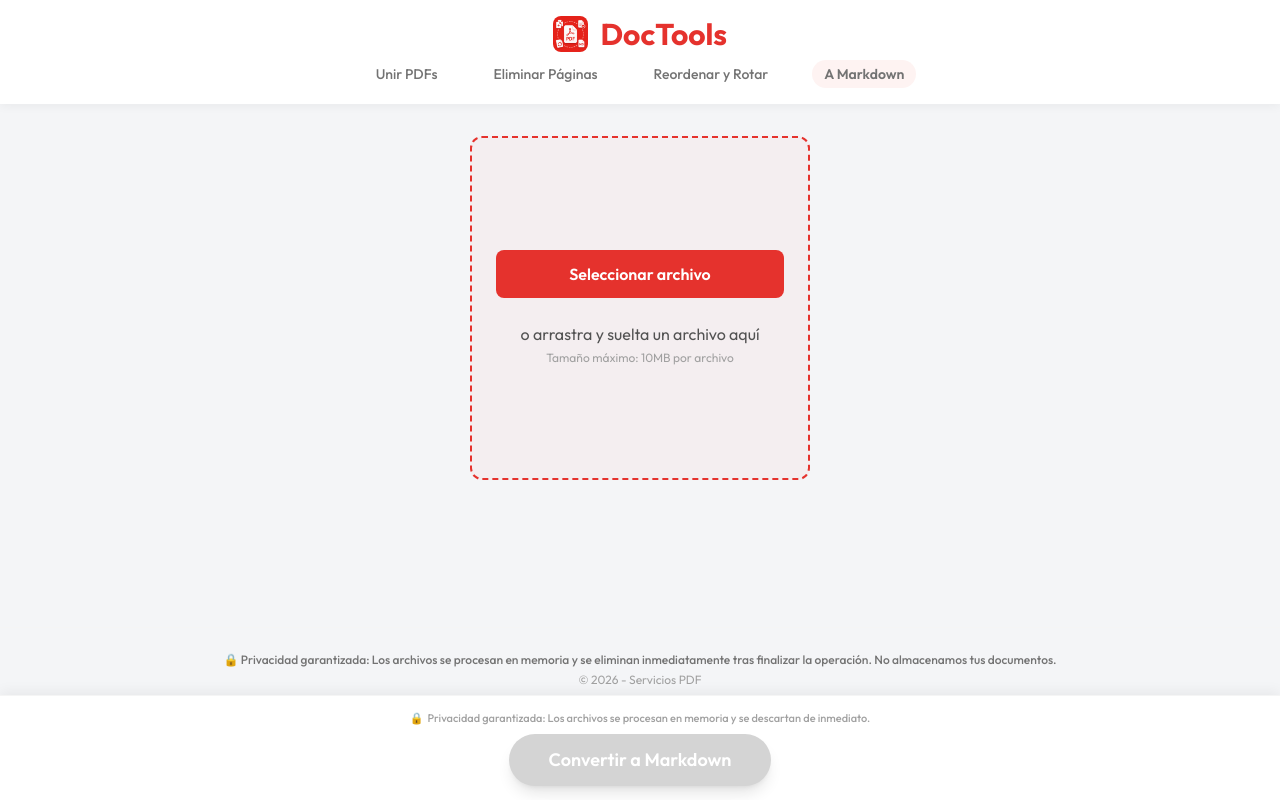
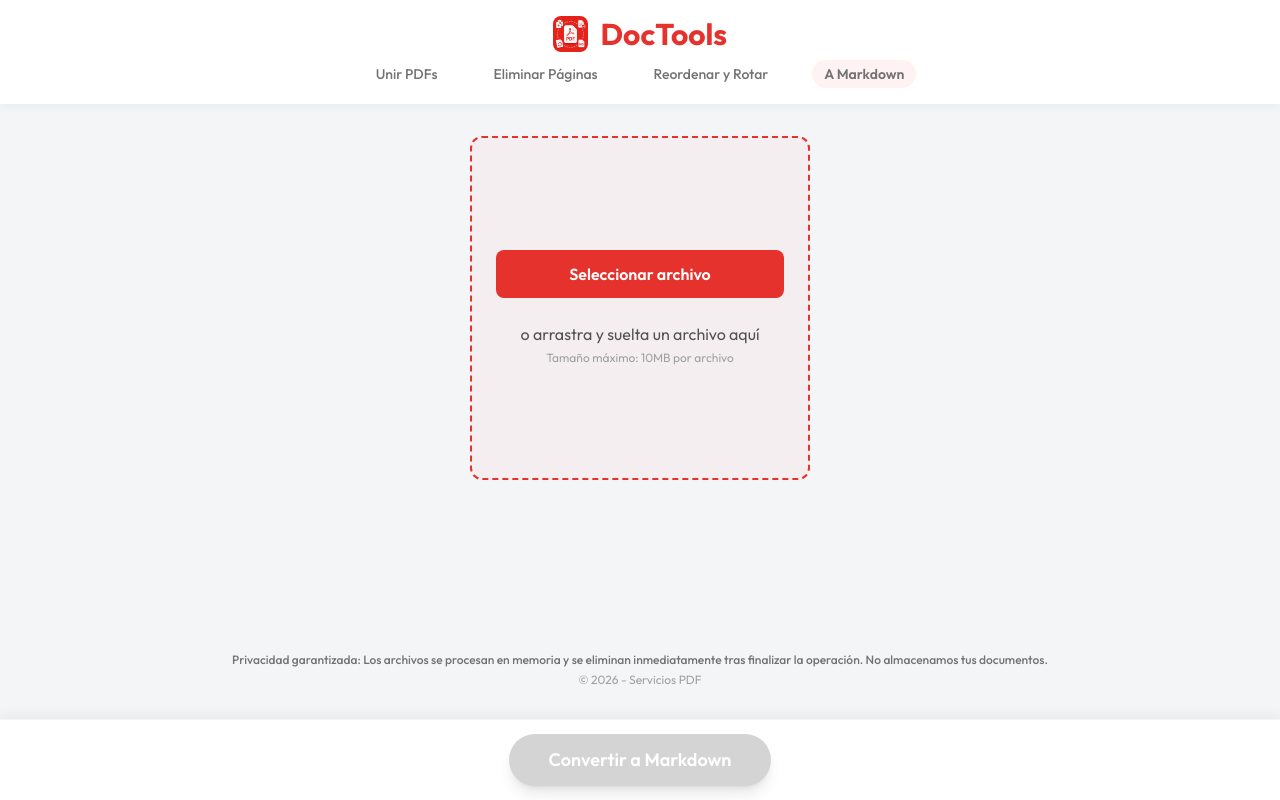
Before and after one commit to roby-dev/PdfService, an Angular app in the folder frontend/: page /markdown in a window 1280 px wide. Built offline with nearby package versions, Linux system fonts and the light colour scheme.

Commit message:
style(frontend): remove privacy notice from bottom bar and lock icon from footer

```diff
--- a/frontend/src/app/app.ts
+++ b/frontend/src/app/app.ts
@@ -51,7 +51,7 @@ import { RouterLink, RouterLinkActive, RouterOutlet } from '@angular/router';
 
       <footer class="w-full text-center py-6 mt-8 text-neutral-400 text-xs border-t border-neutral-100 pb-28">
         <p class="font-medium text-neutral-500 mb-1">
-          🔒 Privacidad garantizada: Los archivos se procesan en memoria y se eliminan inmediatamente tras finalizar la operación. No almacenamos tus documentos.
+          Privacidad garantizada: Los archivos se procesan en memoria y se eliminan inmediatamente tras finalizar la operación. No almacenamos tus documentos.
         </p>
         <p>© 2026 - Servicios PDF</p>
       </footer>
--- a/frontend/src/app/shared/bottom-bar.component.ts
+++ b/frontend/src/app/shared/bottom-bar.component.ts
@@ -5,10 +5,6 @@ import { ChangeDetectionStrategy, Component } from '@angular/core';
   changeDetection: ChangeDetectionStrategy.OnPush,
   template: `
     <div class="fixed bottom-0 left-0 right-0 bg-white py-3.5 shadow-[0_-4px_12px_rgba(0,0,0,0.05)] flex flex-col items-center gap-2 z-50 border-t border-neutral-100 animate-slide-up">
-      <div class="text-[11px] text-neutral-400 flex items-center gap-1 font-medium select-none">
-        <span>🔒</span>
-        <span>Privacidad garantizada: Los archivos se procesan en memoria y se descartan de inmediato.</span>
-      </div>
       <div class="flex justify-center items-center gap-4 w-full px-4">
         <ng-content />
       </div>
```
